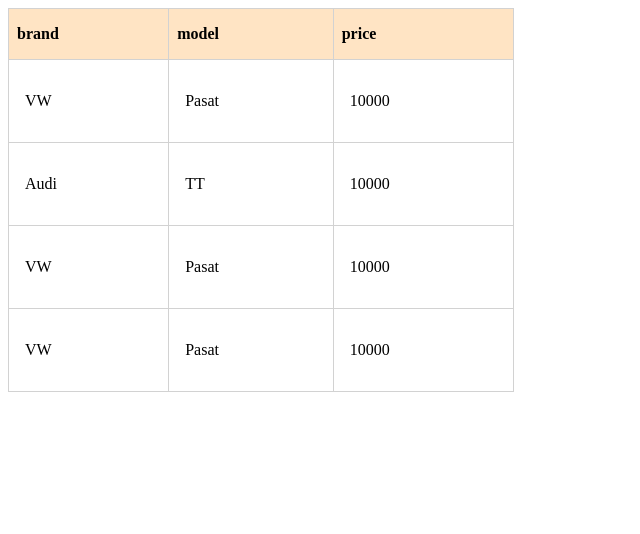
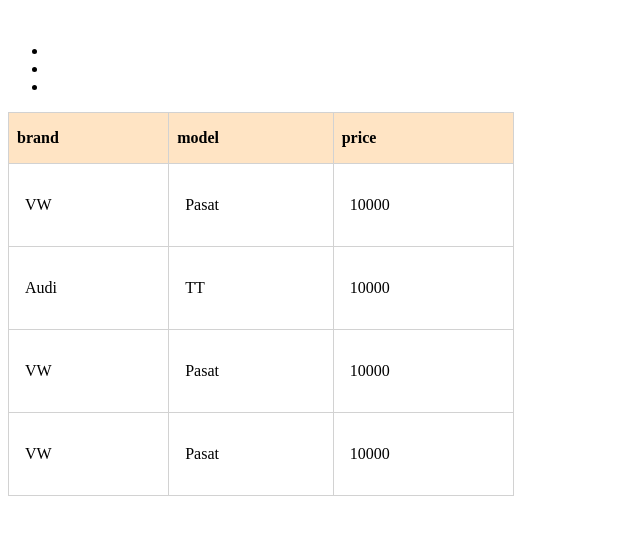
Before and after one commit to robertasRobotas/TYPE-23-table, a plain HTML site: page index.html in a window 1280 px wide. Shown: the whole page, without its empty margins (0-640 px from the left). Drawn offline with Linux system fonts and the light colour scheme; a web font is replaced by a local one.

Commit message:
finished developing a header

```diff
--- a/index.html
+++ b/index.html
@@ -17,6 +17,14 @@
     <link rel="stylesheet" href="./styles.css" />
   </head>
   <body>
+    <header>
+      <img src="" alt="" />
+      <ul>
+        <li><a href=""></a></li>
+        <li><a href=""></a></li>
+        <li><a href=""></a></li>
+      </ul>
+    </header>
     <table>
       <thead>
         <tr>
```
